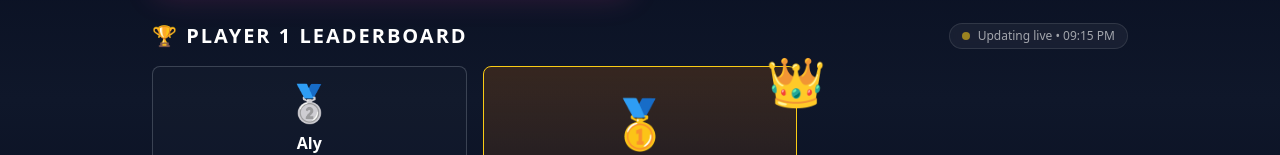
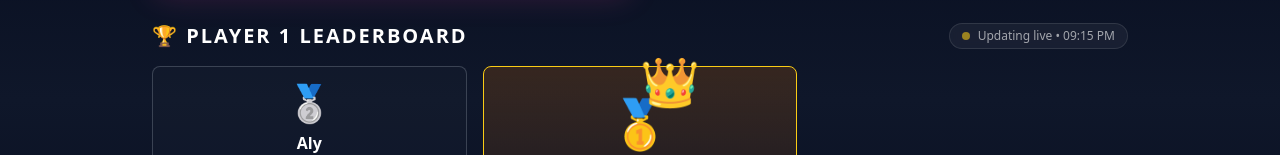
Before and after one commit to Rayki1/speaklegit, a React (Vite) app: page /leaderboards in a window 1280 px wide. Shown: the part 300-455 px from the top of the page. Built offline with nearby package versions, Linux system fonts and the light colour scheme; no server answers.

Commit message:
fix: center leaderboard crown

```diff
--- a/src/components/Leaderboard.jsx
+++ b/src/components/Leaderboard.jsx
@@ -59,7 +59,9 @@ function Leaderboard() {
 
           {topThree[0] && (
             <div className="relative order-0 lg:order-1 sm:col-span-2 lg:col-span-1 rounded-lg border border-yellow-400 bg-gradient-to-b from-yellow-900/40 to-yellow-900/10 p-3 pt-7 sm:p-4 sm:pt-8 text-center transition hover:from-yellow-900/60 hover:to-yellow-900/30">
-              <div className="absolute left-1/2 top-0 flex w-full -translate-x-1/2 -translate-y-1/2 justify-center text-4xl sm:text-5xl animate-bounce">👑</div>
+              <div className="pointer-events-none absolute left-1/2 top-0 z-10 -translate-x-1/2 -translate-y-1/2 text-4xl sm:text-5xl animate-bounce">
+                👑
+              </div>
               <p className="mb-2 text-4xl sm:text-5xl">🥇</p>
               <p className="font-bold text-yellow-300 line-clamp-1 text-sm sm:text-base">{topThree[0].name}</p>
               <p className="text-xs text-yellow-400/60">1st Place</p>
```
